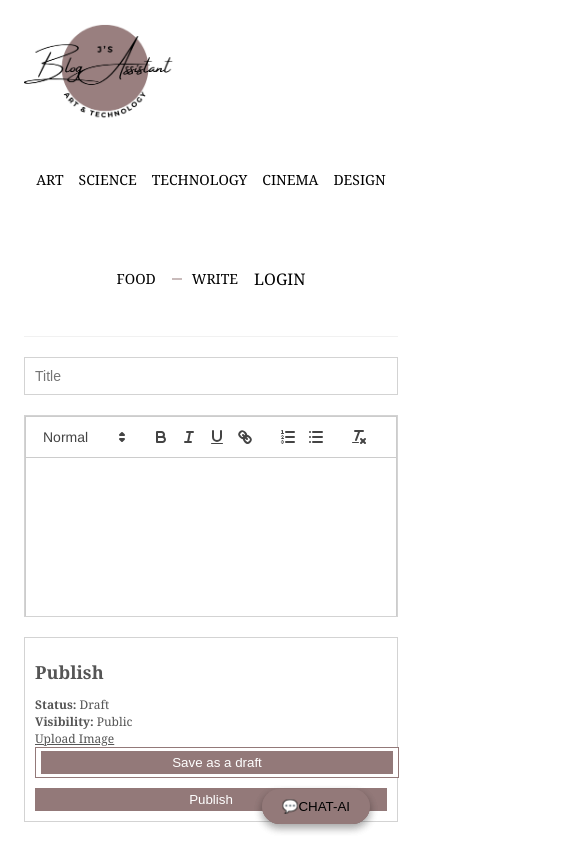
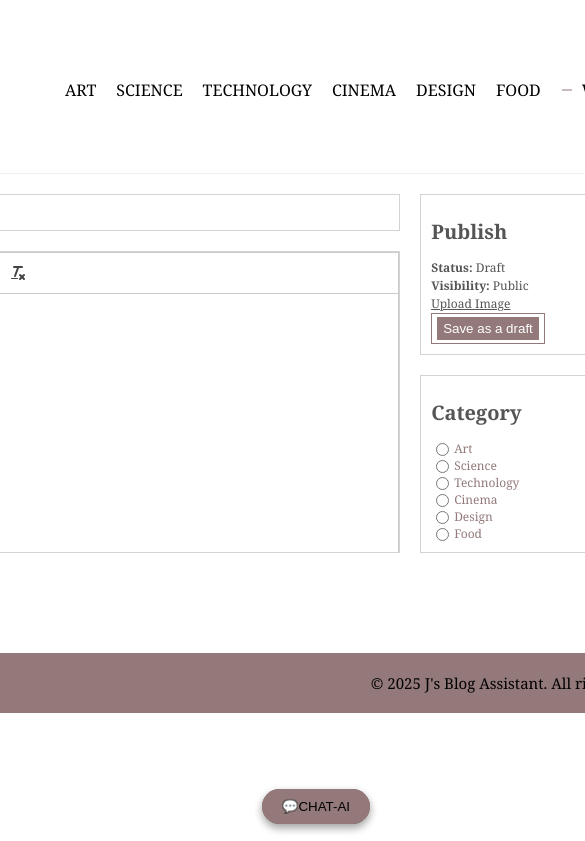
Before and after one commit to jenna-acube/Blog-App, a React (Create React App) app in the folder client/: page /write in a window 390 px wide. Shown: the top 841 px of the page, 585 px wide, since content can reach past the window. Built offline with nearby package versions, Linux system fonts and the light colour scheme.

Commit message:
Update style.scss

```diff
--- a/client/src/style.scss
+++ b/client/src/style.scss
@@ -478,176 +478,3 @@ $lightGreen: #937979;
     }
   }
 }
-@media (max-width: 768px) {
-  .app {
-    flex-direction: column;
-
-    .container {
-      width: 100%;
-      padding: 0 16px;
-
-      // AUTH
-      .auth {
-        padding: 20px 0;
-        form {
-          width: 100%;
-          max-width: 350px;
-          padding: 30px 20px;
-        }
-
-        h1 {
-          font-size: 20px;
-        }
-      }
-
-      // NAVBAR
-      .navbar {
-        .container {
-          flex-direction: column;
-          align-items: flex-start;
-          gap: 12px;
-
-          .logo img {
-            width: 150px;
-          }
-
-          .links {
-            display: flex;
-            justify-content: center;
-            flex-wrap: wrap;
-            gap: 15px;
-
-            span,
-            h6 {
-              font-size: 14px;
-              font-weight: 400;
-            }
-          }
-        }
-      }
-
-      // POSTS
-      .home {
-        .posts {
-          margin-top: 30px;
-          gap: 60px;
-
-          .post {
-            flex-direction: column;
-            gap: 20px;
-
-            .img {
-              width: 100%;
-              height: 200px;
-              flex: unset !important;
-
-              img {
-                width: 100%;
-                height: 100%;
-                object-fit: cover;
-              }
-            }
-
-            .content {
-              width: 100%;
-              h1 {
-                font-size: 26px;
-              }
-              p {
-                font-size: 16px;
-              }
-              button {
-                font-size: 14px;
-              }
-            }
-          }
-        }
-      }
-
-      // SINGLE POST
-      .single {
-        flex-direction: column;
-        gap: 30px;
-
-        .content,
-        .menu {
-          width: 100%;
-        }
-
-        .content img {
-          height: 200px;
-        }
-
-        .menu {
-          h1 {
-            font-size: 18px;
-          }
-
-          .post {
-            img {
-              height: 150px;
-            }
-
-            h2 {
-              font-size: 18px;
-            }
-          }
-        }
-      }
-
-      // ADD / WRITE
-      .add {
-        flex-direction: column;
-        gap: 20px;
-
-        .content {
-          input {
-            font-size: 14px;
-          }
-
-          .editorContainer {
-            height: 200px;
-          }
-        }
-
-        .menu {
-          .item {
-            font-size: 12px;
-
-            h1 {
-              font-size: 18px;
-            }
-
-            .buttons {
-              flex-direction: column;
-              gap: 10px;
-
-              :first-child,
-              :last-child {
-                width: 100%;
-                text-align: center;
-              }
-            }
-
-            .cat {
-              flex-wrap: wrap;
-              gap: 6px;
-            }
-          }
-        }
-      }
-
-      // FOOTER
-      footer {
-        flex-direction: column;
-        align-items: flex-start;
-        gap: 10px;
-        font-size: 14px;
-
-        img {
-          height: 40px;
-        }
-      }
-    }
-  }
-}
```
